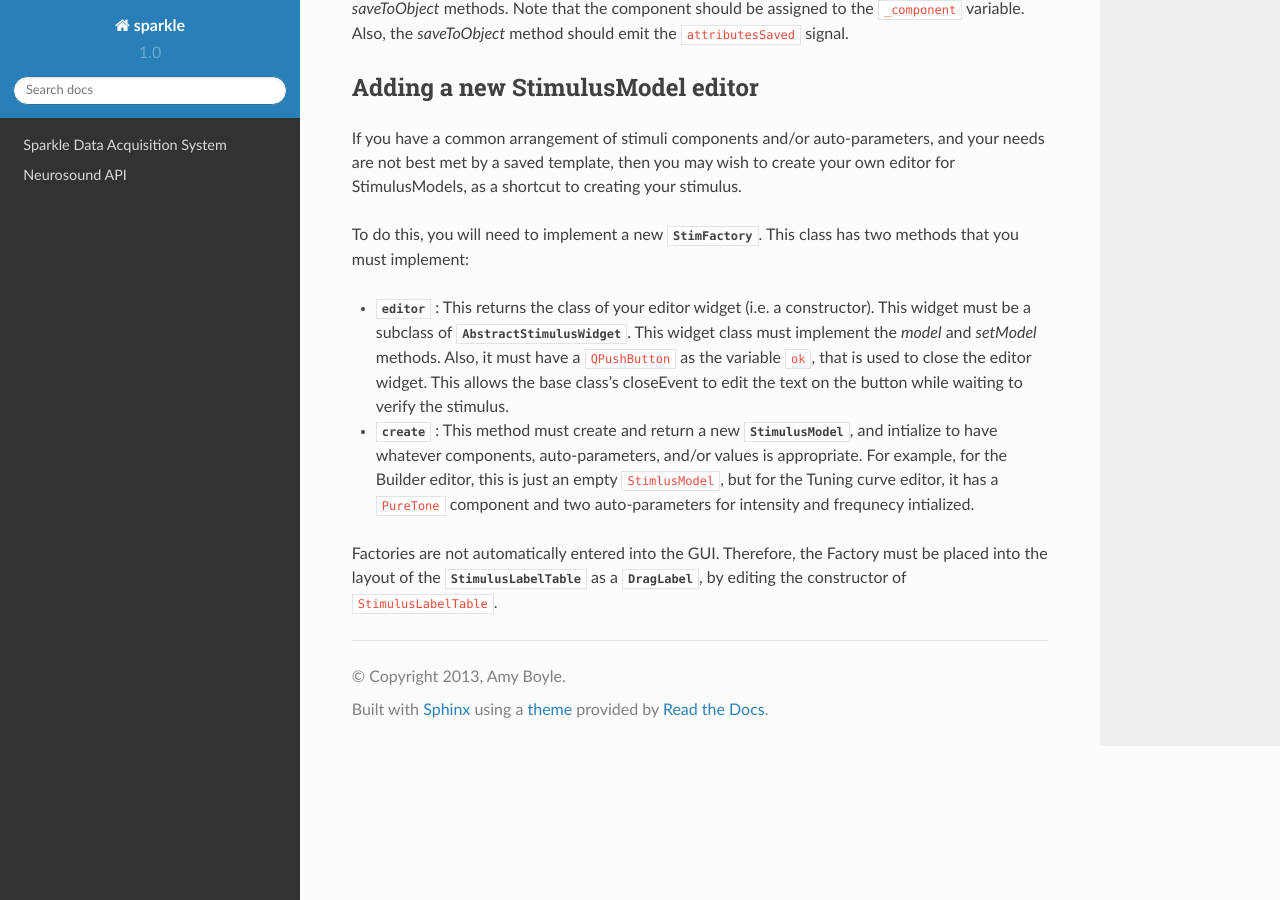
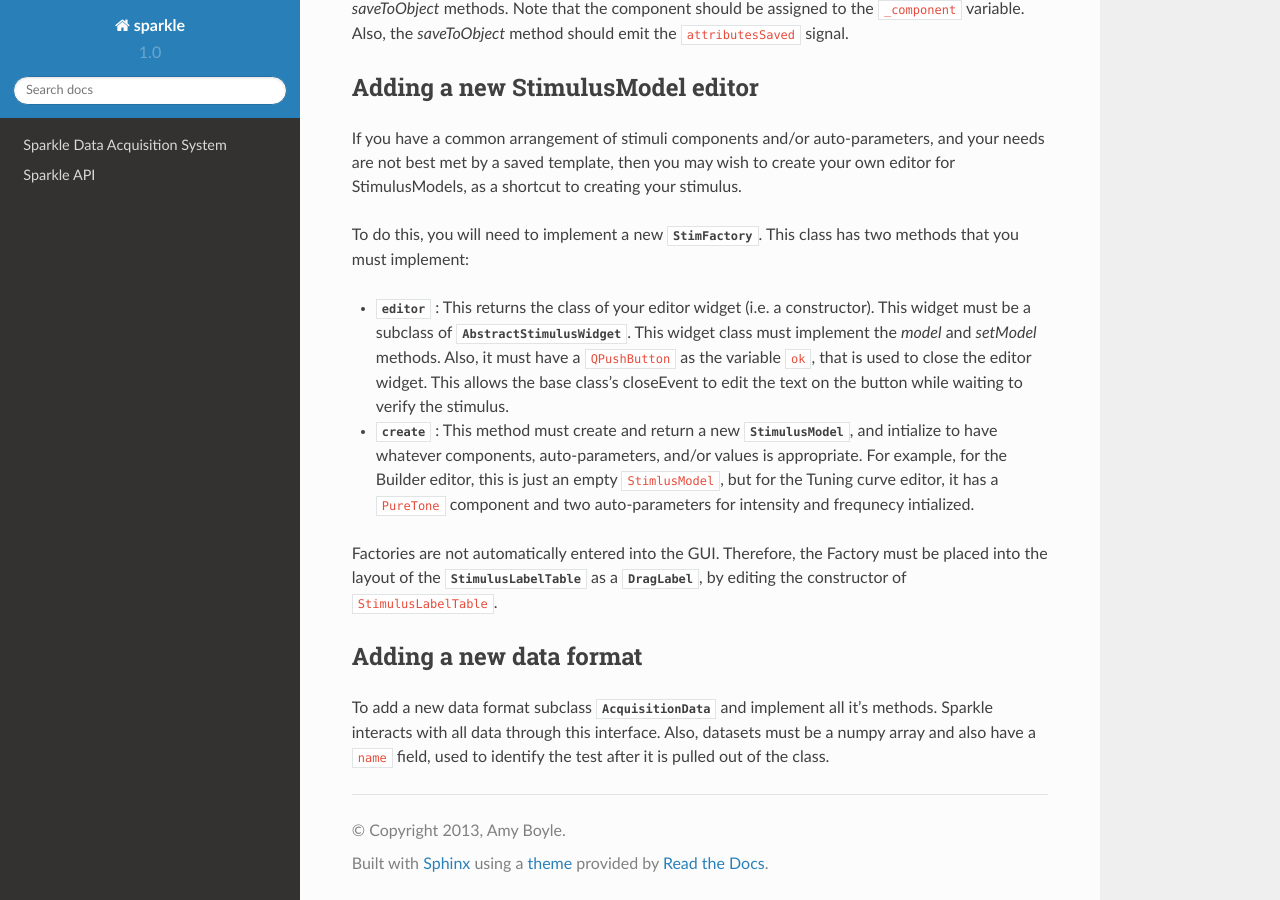
Before and after one commit to portfors-lab/sparkle, a Sphinx documentation site: the page built from doc/ref/extending.rst, in a window 1280 px wide and 900 px high, scrolled down 1704 px. Built offline with Sphinx 7.4.7 and the Read the Docs theme 2.0.0, drawn with Linux system fonts in a browser that asks for light colours; pages that are not in the unit, such as notebooks, are missing from menus; cross-references to code outside the pages are shown as plain code; some of the changed text lies outside the part shown.

```diff
--- a/doc/guide/index.rst
+++ b/doc/guide/index.rst
@@ -28,6 +28,7 @@ Operations
    explore.rst
    protocol.rst
    calibration.rst
+   review.rst
 
 .. _modes:
 
--- a/doc/ref/api.rst
+++ b/doc/ref/api.rst
@@ -1,8 +1,8 @@
 =================
-Neurosound API
+Sparkle API
 =================
 
-This document is intented for maintainers, and people who wish to expand Neurosound. For a description of how I set up the development environment see :doc:`dev_env`
+This document is intented for maintainers, and people who wish to expand Sparkle. For a description of how I set up the development environment see :doc:`dev_env`
 
 The program can be divided into two parts:
 
--- a/doc/ref/extending.rst
+++ b/doc/ref/extending.rst
@@ -1,4 +1,4 @@
-Extending Neurosound
+Extending Sparkle
 ===================
 
 Adding New Stimulus Types
@@ -51,3 +51,11 @@ To do this, you will need to implement a new :class:`StimFactory<sparkle.gui.sti
 * :meth:`create<sparkle.gui.stim.factory.StimFactory.create>` : This method must create and return a new :class:`StimulusModel<sparkle.stim.stimulus_model.StimulusModel>`, and intialize to have whatever components, auto-parameters, and/or values is appropriate. For example, for the Builder editor, this is just an empty :code:`StimlusModel`, but for the Tuning curve editor, it has a :code:`PureTone` component and two auto-parameters for intensity and frequnecy intialized.
 
 Factories are not automatically entered into the GUI. Therefore, the Factory must be placed into the layout of the :class:`StimulusLabelTable<sparkle.gui.stim.stimulus_label.StimulusLabelTable>` as a :class:`DragLabel<sparkle.gui.drag_label.DragLabel>`, by editing the constructor of :code:`StimulusLabelTable`.
+
+
+.. _newformat:
+
+Adding a new data format
+-------------------------
+
+To add a new data format subclass :class:`AcquisitionData<sparkle.data.acqdata.AcquisitionData>` and implement all it's methods. Sparkle interacts with all data through this interface. Also, datasets must be a numpy array and also have a :code:`name` field, used to identify the test after it is pulled out of the class.
```
Also changed, not shown: doc/guide/overview.rst (+9 -0 lines), doc/guide/review.rst (added, +33 -0 lines).
